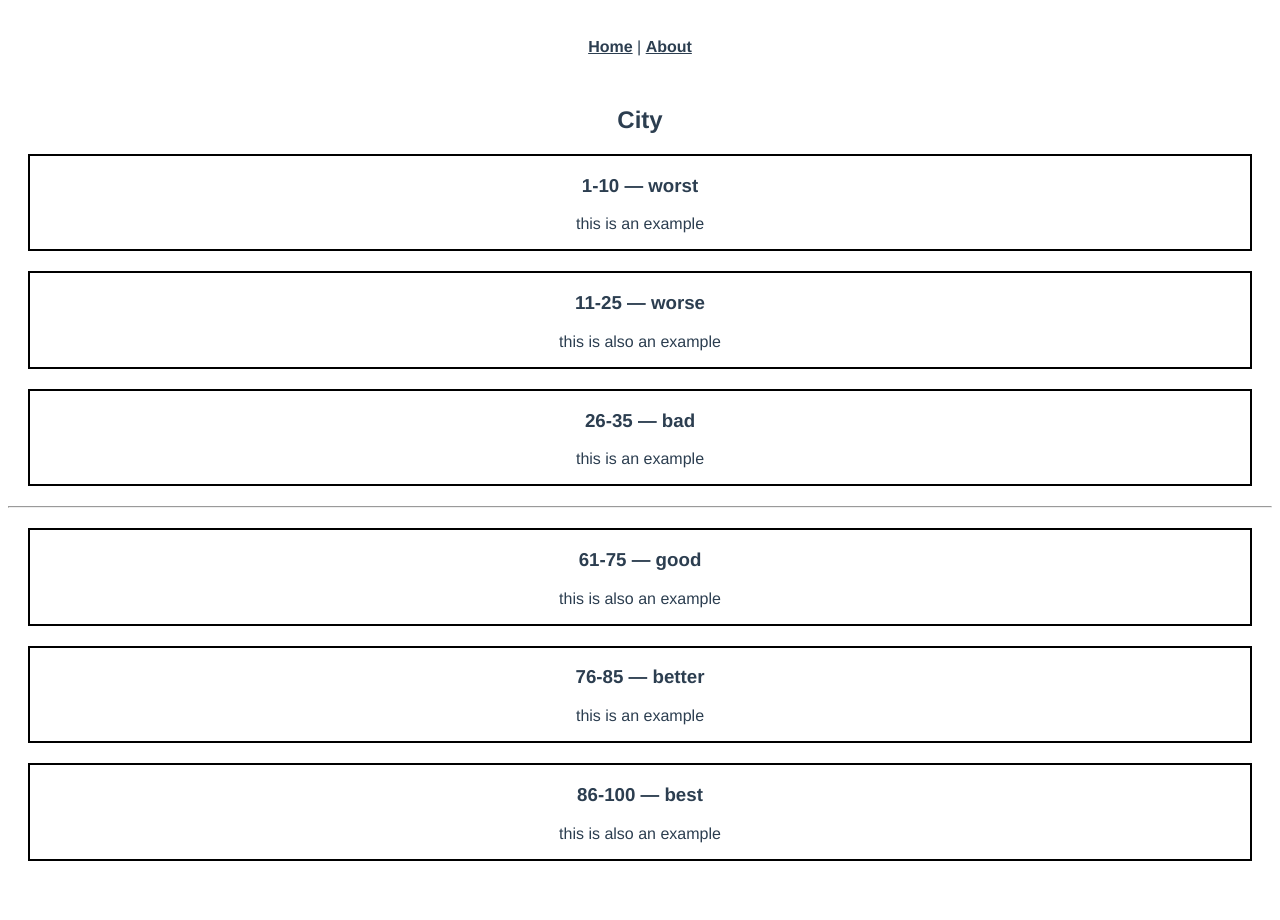
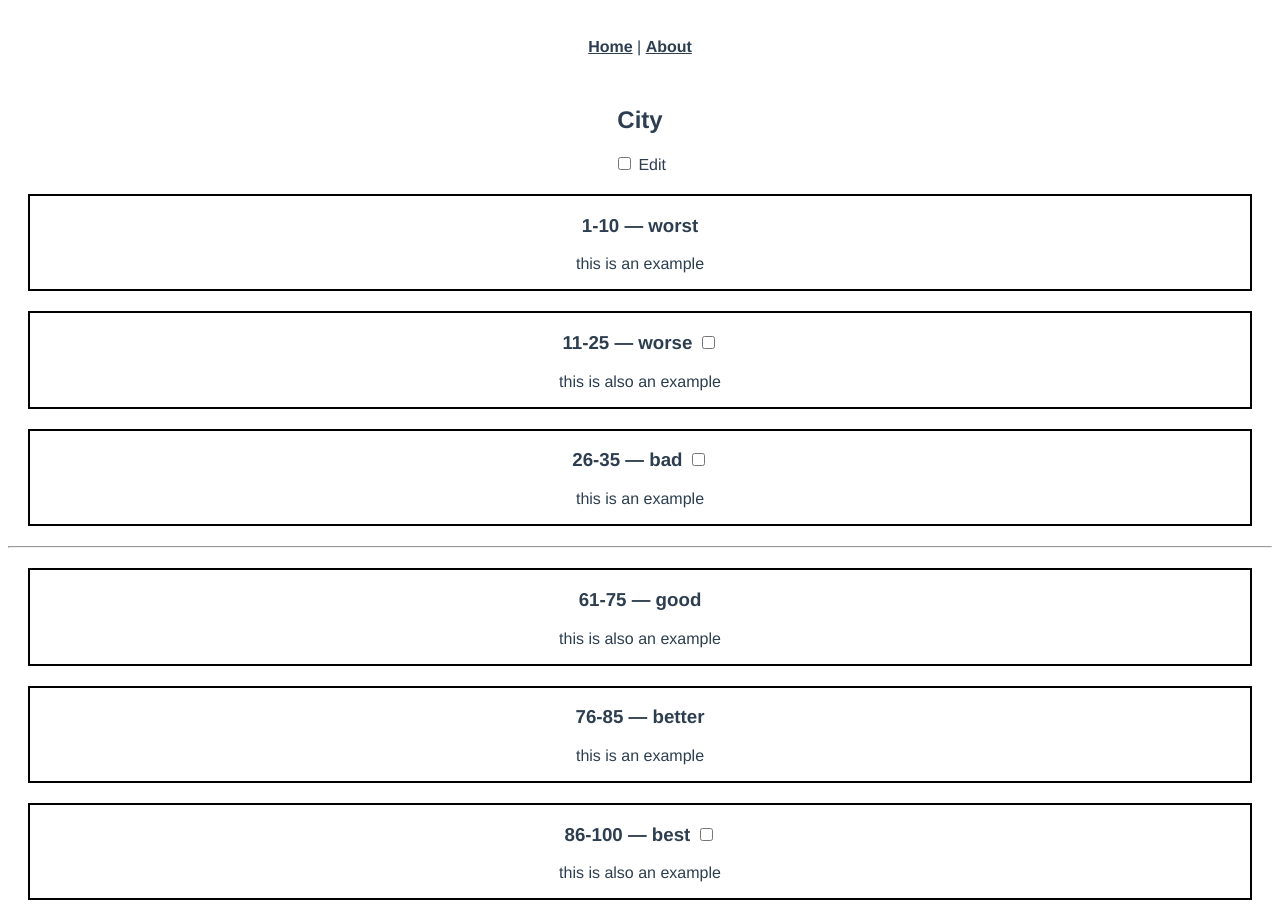
Before and after one commit to PumpkinPirate/world-tracker, a Vue app: page /1 in a window 1280 px wide. Before the commit the page ends 881 px from the top, so only its background shows below. Built offline with nearby package versions, Linux system fonts and the light colour scheme.

Commit message:
Completable encounters

```diff
--- a/src/components/EncounterList.vue
+++ b/src/components/EncounterList.vue
@@ -1,17 +1,19 @@
 <template>
   <div class="encounter-list">
     <h2>{{ zone.name }}</h2>
-      <EncounterRow
-          v-for="encounter in encounters.negative"
+    <label><input type="checkbox" v-model="editMode"> Edit</label>
+    <EncounterRow v-for="encounter in encounters.negative"
       :key="encounter.id"
       :encounterId="encounter.id"
-          :range="encounter.range" />
+      :range="encounter.range"
+      :editMode="editMode" />
+
     <hr />
-      <EncounterRow
-          v-for="encounter in encounters.positive"
+    <EncounterRow v-for="encounter in encounters.positive"
       :key="encounter.id"
       :encounterId="encounter.id"
-          :range="encounter.range" />
+      :range="encounter.range"
+      :editMode="editMode" />
   </div>
 </template>
 
@@ -26,7 +28,14 @@ function compareValue(a, b) {
 export default {
   name: 'EncounterList',
   components: {EncounterRow},
+  data() {return {editMode: false}},
   props: {zoneId: Number},
+
+  methods: {
+    encounterIsActive(encounter) {
+      return !(encounter.completable && encounter.complete)
+    }
+  },
 
   computed: {
     zone() {
@@ -35,8 +44,7 @@ export default {
 
     encounters() {
       var all = this.zone.encounters.map(id => ({
-                weight: this.$store.state.encounters[id].weight,
-                value: this.$store.state.encounters[id].value,
+        ...this.$store.state.encounters[id],
         id
       }))
       all.sort(compareValue)
@@ -47,19 +55,23 @@ export default {
       var start = 1
       for (let i=0; i<negative.length; i++) {
         let enc = negative[i]
+        if (this.encounterIsActive(enc)) {
           enc.range = {}
           enc.range.start = start
           start += enc.weight
           enc.range.end = start - 1
         }
+      }
 
       var end = 100
       for (let i=positive.length-1; i>=0; i--) {
         let enc = positive[i]
+        if (this.encounterIsActive(enc)) {
           enc.range = {}
           enc.range.end = end
           end -= enc.weight
           enc.range.start = end + 1
+        }
       }
 
       return {positive, negative}
--- a/src/components/EncounterRow.vue
+++ b/src/components/EncounterRow.vue
@@ -1,16 +1,37 @@
 <template>
   <div class="encounter-row">
-    <h3>{{ range.start}}-{{ range.end}} &mdash; {{ encounter.name }}</h3>
-    <p>
-      {{ encounter.description }}
-    </p>
+
+    <div class="encounter-edit" v-if="editMode">
+      <h3>
+        <input type="text" v-model.number="encounter.weight"> &mdash;
+        <input type="text" v-model="encounter.name">
+        <input type="checkbox" v-model="encounter.completable">
+      </h3>
+      <p>
+        <textarea v-model="encounter.description" />
+      </p>
+    </div>
+
+
+    <div class="encounter-view" v-else>
+      <h3>
+        <span v-if="range"> {{ range.start }}-{{ range.end }} &mdash; </span>
+        {{ encounter.name }}
+        <input type="checkbox" v-if="encounter.completable" v-model="encounter.complete">
+      </h3>
+
+      <p>
+        {{ encounter.description }}
+      </p>
+    </div>
   </div>
+
 </template>
 
 <script>
 export default {
   name: 'EncounterRow',
-  props: {encounterId: Number, range: Object},
+  props: {encounterId: Number, range: Object, editMode:Boolean},
 
   computed: {
       encounter() {
--- a/src/store.js
+++ b/src/store.js
@@ -6,19 +6,31 @@ Vue.use(Vuex)
 export default new Vuex.Store({
   state: {
       encounters: {
-          2: {name:'worse', description:'this is also an example', weight: 15, value :-2},
-          3: {name:'bad', description:'this is an example', weight: 10, value: -1},
-          1: {name:'worst', description:'this is an example', weight: 10, value: -3},
-          5: {name:'better', description:'this is an example', weight: 10, value: 2},
-          4: {name:'good', description:'this is also an example', weight: 15, value: 1},
-          6: {name:'best', description:'this is also an example', weight: 15, value: 3},
+          2: {name:'worse', description:'this is also an example',
+              weight: 15, value :-2, completable: true, complete: false},
+          3: {name:'bad', description:'this is an example',
+              weight: 10, value: -1, completable: true, complete: false},
+          1: {name:'worst', description:'this is an example',
+              weight: 10, value: -3, completable: false, complete: false},
+          5: {name:'better', description:'this is an example',
+              weight: 10, value: 2, completable: false, complete: false},
+          4: {name:'good', description:'this is also an example',
+              weight: 15, value: 1, completable: false, complete: false},
+          6: {name:'best', description:'this is also an example',
+              weight: 15, value: 3, completable: true, complete: false},
 
-          7: {name:'worse 2', description:'this is also an example', weight: 15, value :-2},
-          8: {name:'bad 2', description:'this is an example', weight: 10, value: -1},
-          9: {name:'worst 2', description:'this is an example', weight: 10, value: -3},
-          10: {name:'better 2', description:'this is an example', weight: 10, value: 2},
-          11: {name:'good 2', description:'this is also an example', weight: 15, value: 1},
-          12: {name:'best 2', description:'this is also an example', weight: 15, value: 3}
+          7: {name:'worse 2', description:'this is also an example',
+              weight: 15, value :-2, completable: false, complete: false},
+          8: {name:'bad 2', description:'this is an example',
+              weight: 10, value: -1, completable: true, complete: false},
+          9: {name:'worst 2', description:'this is an example',
+              weight: 10, value: -3, completable: false, complete: false},
+          10: {name:'better 2', description:'this is an example',
+               weight: 10, value: 2, completable: true, complete: false},
+          11: {name:'good 2', description:'this is also an example',
+               weight: 15, value: 1, completable: false, complete: false},
+          12: {name:'best 2', description:'this is also an example',
+               weight: 15, value: 3, completable: true, complete: false}
       },
 
       zones: {
```
Lines whose indentation alone changed are shown as unchanged.
